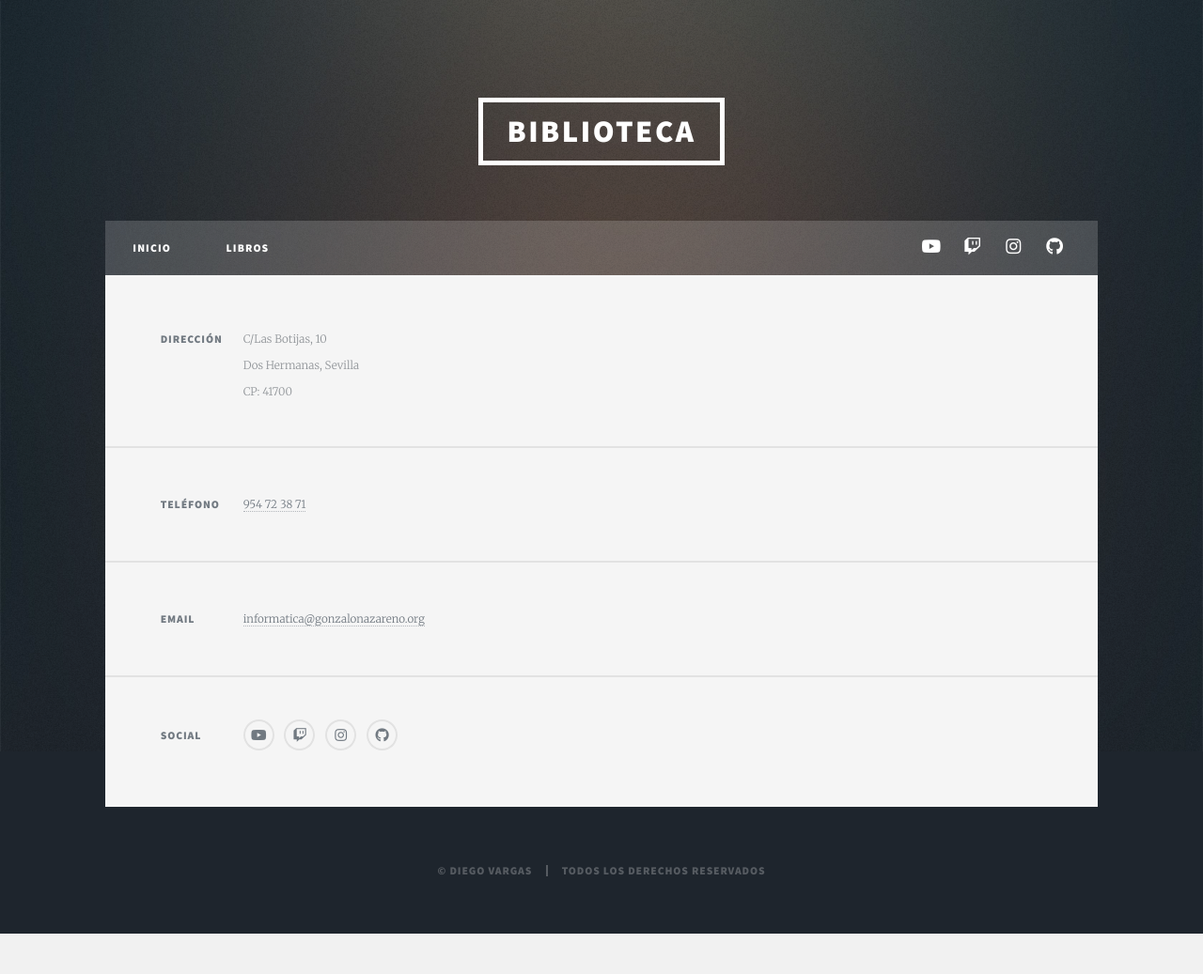
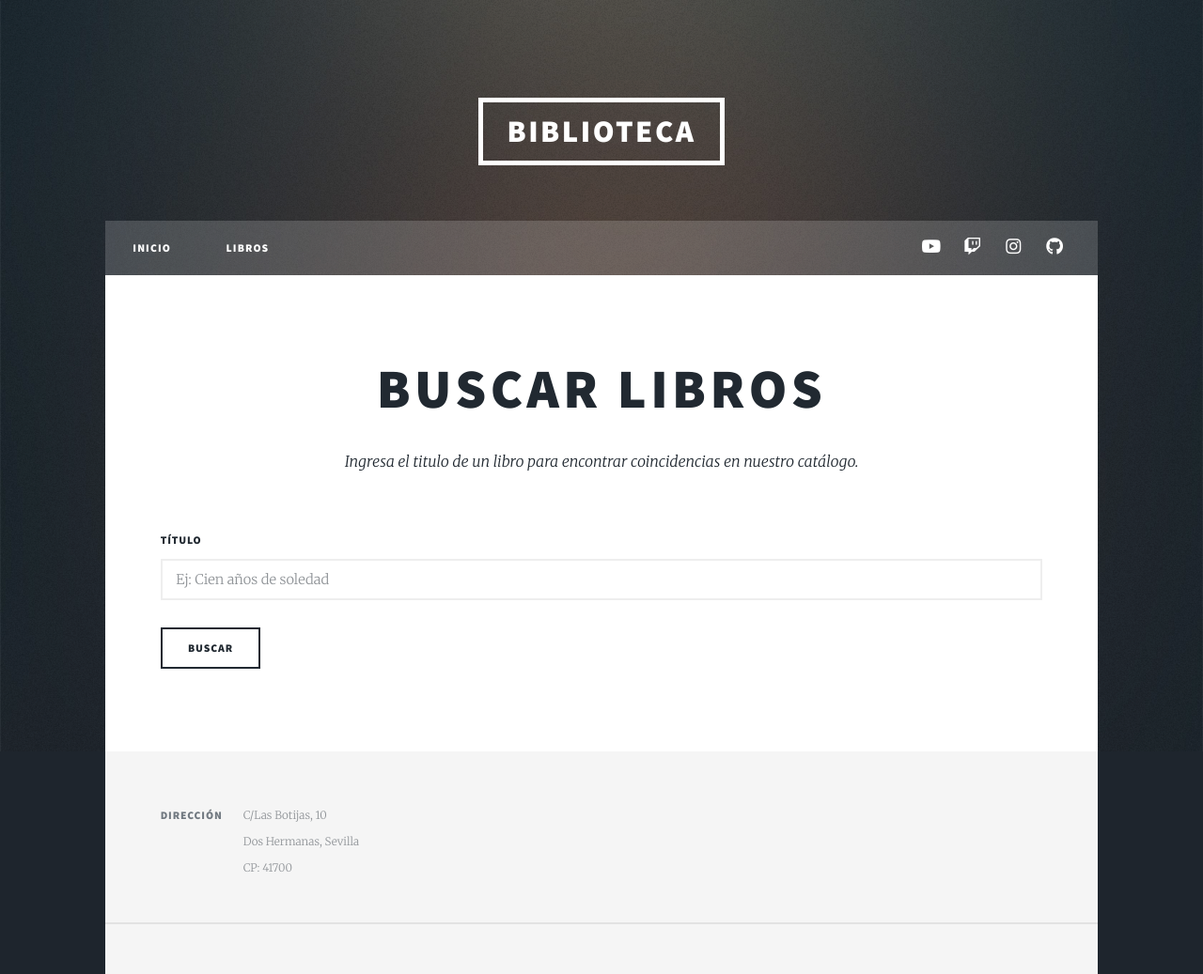
Before and after one commit to f1rul4yx/Proyecto_Flask, a Flask app: page /libros in a window 1280 px wide. Shown: the top 1037 px of the page at 94% size. Before the commit the page ends 994 px from the top, so only its background shows below. Run offline with Flask 3, Linux system fonts and the light colour scheme.

Commit message:
Página de busqueda de libros añadida

```diff
--- a/main/app.py
+++ b/main/app.py
@@ -15,8 +15,12 @@ with open('static/libros.json') as archivo:
 def index():
     return render_template('index.html')
 
-@app.route('/libros')
+@app.route('/libros', methods=['GET'])
 def libros():
     return render_template('libros.html')
 
+@app.route('/listalibros', methods=['POST'])
+def listalibros():
+    return render_template('listalibros.html')
+
 app.run("0.0.0.0",5000,debug=True)
--- a/main/templates/libros.html
+++ b/main/templates/libros.html
@@ -3,4 +3,21 @@
 {% block title %}Libros{% endblock %}
 
 {% block content %}
+<section class="post">
+    <header class="major">
+        <h1>Buscar Libros</h1>
+        <p>Ingresa el titulo de un libro para encontrar coincidencias en nuestro catálogo.</p>
+    </header>
+    <form action="{{ url_for('listalibros') }}" method="post">
+        <div class="fields">
+            <div class="field">
+                <label for="titulo">Título</label>
+                <input type="text" name="titulo" id="titulo" placeholder="Ej: Cien años de soledad">
+            </div>
+        </div>
+        <ul class="actions">
+            <li><input type="submit" value="Buscar"></li>
+        </ul>
+    </form>
+</section>
 {% endblock %}
--- /dev/null
+++ b/main/templates/listalibros.html
@@ -0,0 +1,6 @@
+{% extends "base.html" %}
+
+{% block title %}Biblioteca{% endblock %}
+
+{% block content %}
+{% endblock %}
```
Also changed, not shown: 2 other files.
